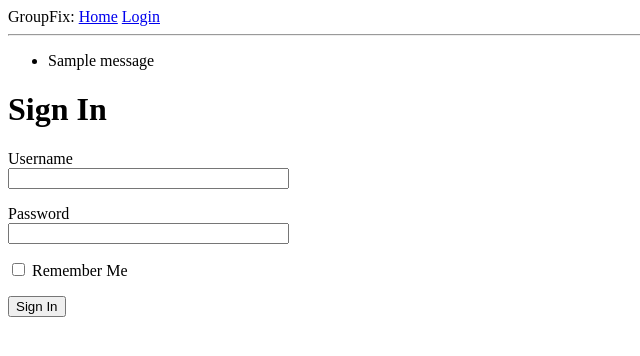
After one commit to ColinAdo/open-source-bug-tracker-group-F, a Flask app: page /login in a window 1280 px wide. The commit adds this page. Shown: the top 356 px of the page, without its empty margins (0-640 px from the left). Run offline with Flask 3, Linux system fonts and the light colour scheme; one stand-in notice (Sample message) is shown.

Commit message:
Add login page

```diff
--- a/app/__init__.py
+++ b/app/__init__.py
@@ -1,5 +1,7 @@
 from flask import Flask
+from config import Config
 
 app = Flask(__name__)
+app.config.from_object(Config)
 
 from app import routes
--- /dev/null
+++ b/app/forms.py
@@ -0,0 +1,9 @@
+from flask_wtf import FlaskForm
+from wtforms import StringField, PasswordField, BooleanField, SubmitField
+from wtforms.validators import DataRequired
+
+class LoginForm(FlaskForm):
+    username = StringField('Username', validators=[DataRequired()])
+    password = PasswordField('Password', validators=[DataRequired()])
+    remember_me = BooleanField('Remember Me')
+    submit = SubmitField('Sign In')
--- a/app/routes.py
+++ b/app/routes.py
@@ -1,8 +1,19 @@
+from flask import render_template, flash, redirect, url_for
 from flask import render_template
 from app import app
+from app.forms import LoginForm
 
 @app.route('/')
-@app.route('/home')
 def index():
     template = 'core/index.html'
     return render_template(template)
+
+@app.route('/login', methods=['GET', 'POST'])
+def login():
+    template = 'core/login.html'
+    form = LoginForm()
+    if form.validate_on_submit():
+        flash('Login requested for user {}, remember_me={}'.format(
+            form.username.data, form.remember_me.data))
+        return redirect(url_for('/'))
+    return render_template(template, title='Sign In', form=form)
--- /dev/null
+++ b/app/templates/core/base.html
@@ -0,0 +1,36 @@
+<!DOCTYPE html>
+<html lang="en">
+<head>
+    <meta charset="UTF-8">
+    <meta name="viewport" content="width=device-width, initial-scale=1.0">
+    <head>
+        {% if title %}
+        <title>GroupFix - {{ title }}</title>
+        {% else %}
+        <title>GroupFix</title>
+        {% endif %}
+    </head>
+</head>
+<body>
+
+<div>
+    GroupFix:
+    <a href="{{url_for('index')}}">Home</a>
+    <a href="{{url_for('login')}}">Login</a>
+</div>
+<hr>
+
+{% with messages = get_flashed_messages() %}
+    {% if messages %}
+    <ul>
+        {% for message in messages %}
+        <li>{{ message }}</li>
+        {% endfor %}
+    </ul>
+    {% endif %}
+{% endwith %}
+
+    {% block content %}
+    {% endblock content %}
+</body>
+</html>
--- /dev/null
+++ b/app/templates/core/login.html
@@ -0,0 +1,25 @@
+{% extends "core/base.html" %}
+{% block title %} Sign-In {% endblock title %}
+
+{% block content %}
+    <h1>Sign In</h1>
+    <form action="" method="post" novalidate>
+        {{ form.hidden_tag() }}
+        <p>
+            {{ form.username.label }}<br>
+            {{ form.username(size=32) }}<br>
+            {% for error in form.username.errors %}
+            <span style="color: red;">{{ error }}</span>
+            {% endfor %}
+        </p>
+        <p>
+            {{ form.password.label }}<br>
+            {{ form.password(size=32) }}<br>
+            {% for error in form.password.errors %}
+            <span style="color: red;">{{ error }}</span>
+            {% endfor %}
+        </p>
+        <p>{{ form.remember_me() }} {{ form.remember_me.label }}</p>
+        <p>{{ form.submit() }}</p>
+    </form>
+{% endblock content %}
--- /dev/null
+++ b/config.py
@@ -0,0 +1,4 @@
+import os
+
+class Config(object):
+    SECRET_KEY = os.environ.get('SECRET_KEY') or 'you-will-never-guess'
```
Also changed, not shown: app/templates/core/index.html (+6 -11 lines).
